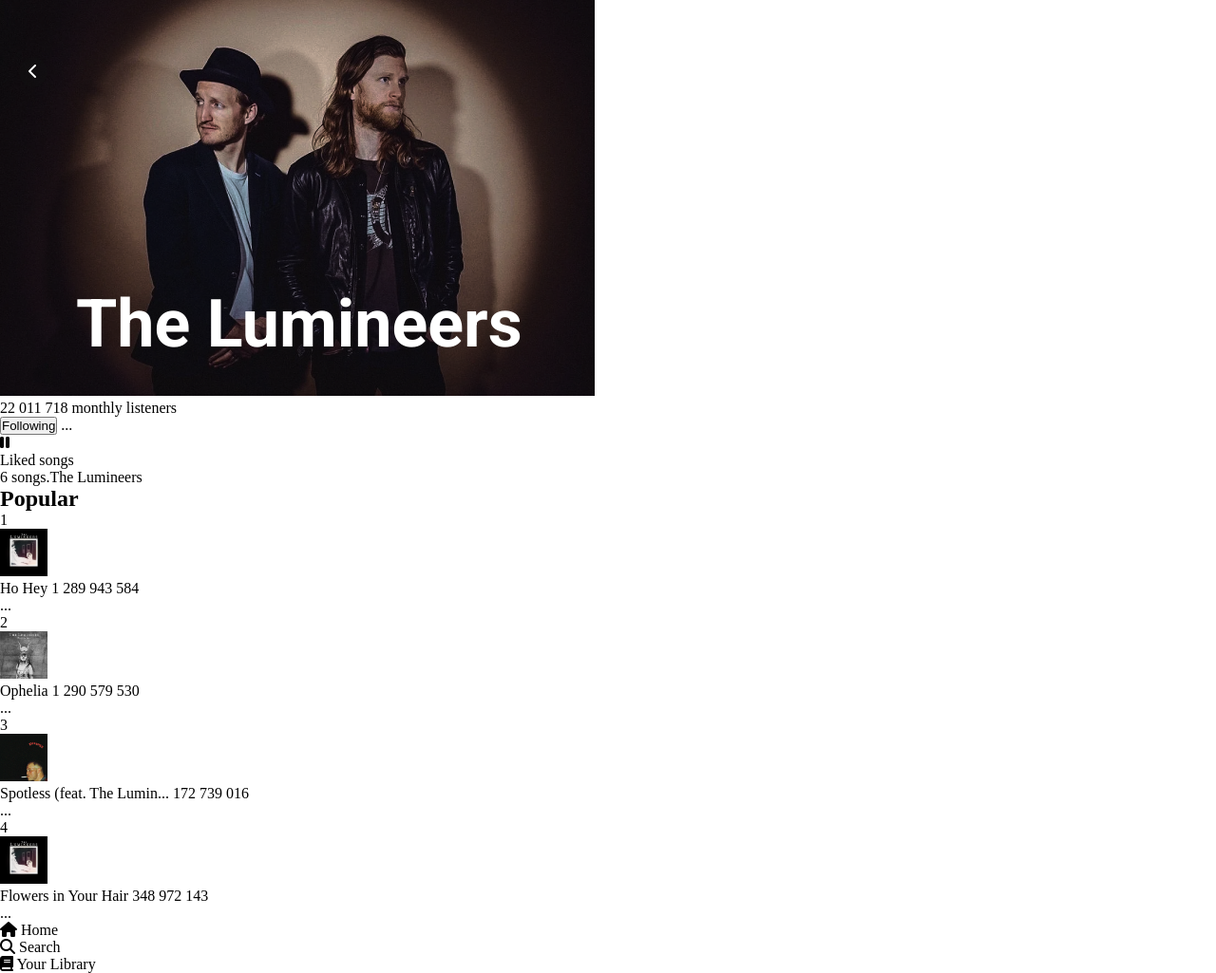
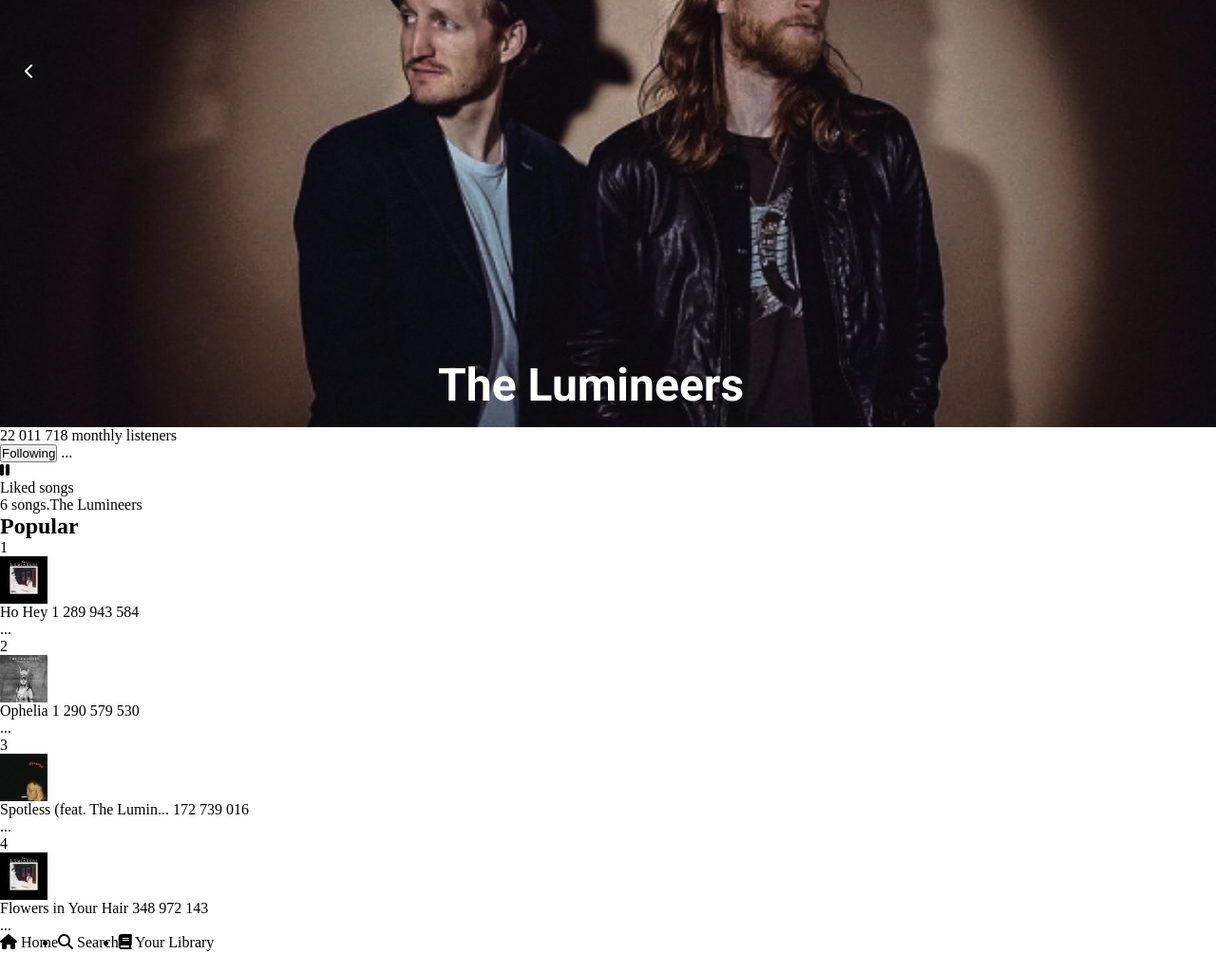
Before and after one commit to danielbgmg/Spotify-Mobile, a plain HTML site: page src/index.html in a window 1280 px wide. Shown: the whole page at 95% size. After the commit the page ends 1002 px from the top, so only its background shows below. Drawn offline with Linux system fonts and the light colour scheme.

Commit message:
feat: Ajuste de reponsividade

```diff
--- a/src/styles/main.scss
+++ b/src/styles/main.scss
@@ -7,13 +7,25 @@
   padding: 0;
   box-sizing: border-box;
 }
+body {
+  width: 100vw;
+}
+
+img {
+  width: 100%;
+  display: block;
+}
 
 .banner {
   position: relative;
+  display: flex;
+  justify-content: center;
 }
 
 .banner-img {
   object-fit: cover;
+  min-height: 319px;
+  max-height: 450px;
 }
 
 .icon-back {
@@ -22,21 +34,25 @@
   border-radius: 50%;
   color: #fff;
   padding: 7px 10px;
-  left: 20px;
   top: 60px;
+  left: 16px;
 }
 
 .banner-title {
   color: #fff;
   position: absolute;
-  top: 300px;
-  left: 80px;
-  font-size: 70px;
-  font-family: Roboto;
+  width: 358px;
+  bottom: 16px;
+  font-size: 48px;
+  font-family: 'Roboto' ;
 }
 
 .img-playlist {
   width: 50px;
   height: 50px;
 }
+
+.nav-list {
+  display: flex;
+}
 /*# sourceMappingURL=main.css.map */
```
Also changed, not shown: src/styles/main.css, 1 other file.
